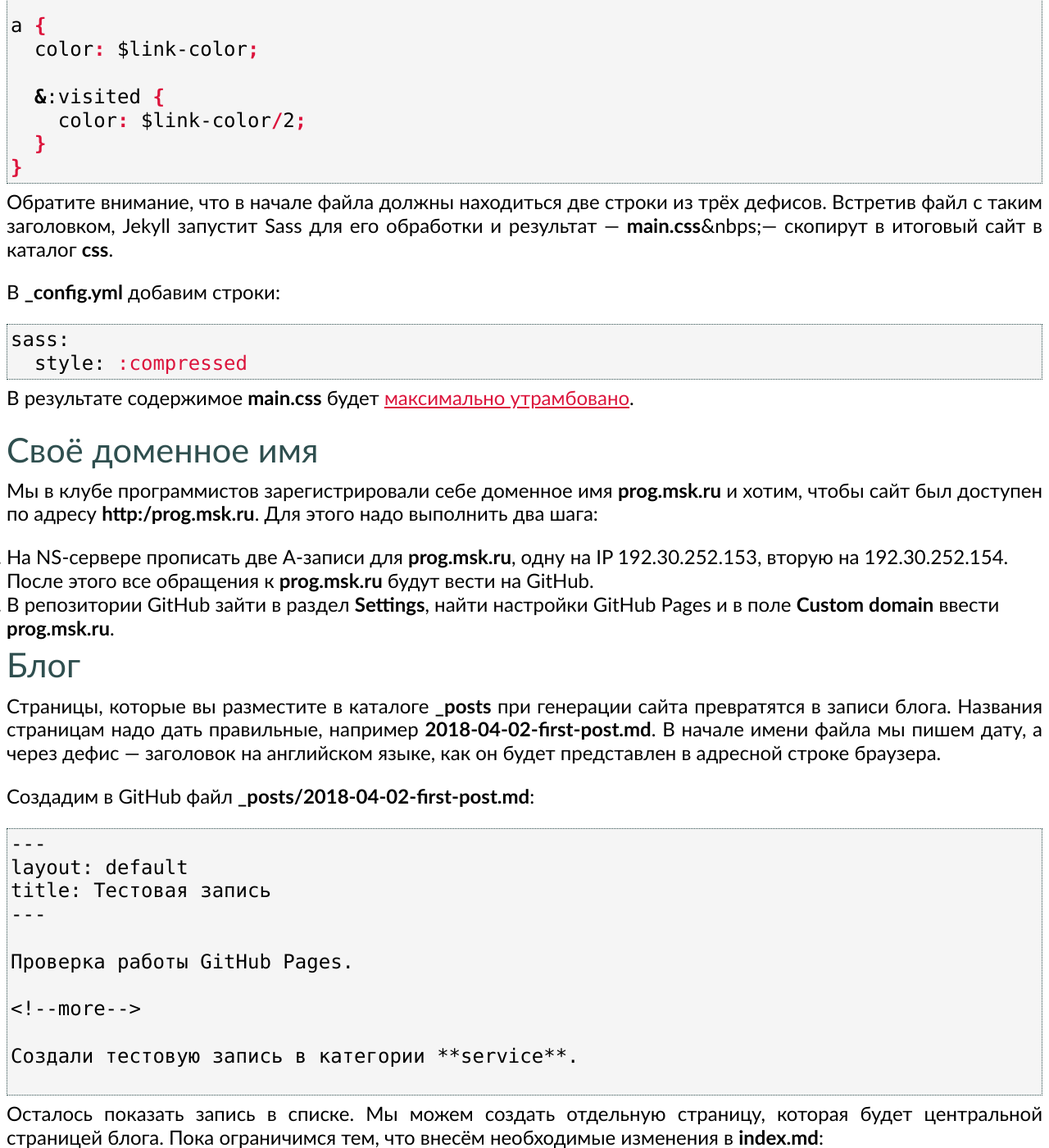
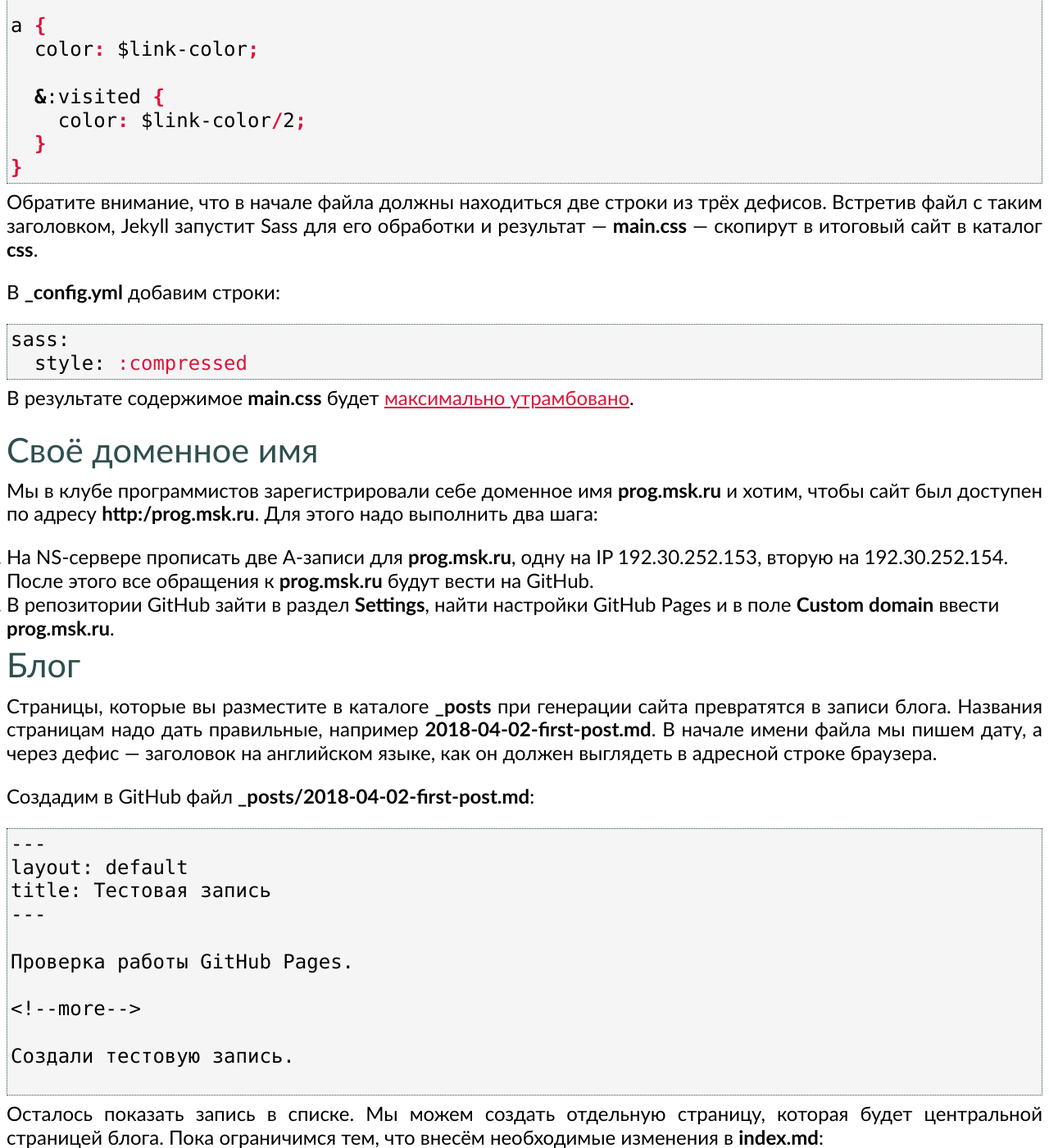
Before and after one commit to markshevchenko/markshevchenko.github.io, a Jekyll site: the page built from articles/github-pages.md, in a window 1280 px wide and 1400 px high, scrolled down 10775 px. Shown: the whole window at 82% size. Built offline with Jekyll 4.4.1, drawn with Linux system fonts in a browser that asks for light colours; some web fonts are replaced; our own code applies the rules of GitHub Pages for plain Markdown files; comment, search, counter and statistics services are not loaded; some of the changed text lies outside the part shown.

Commit message:
Подправил ошибки.

````diff
--- a/articles/github-pages.md
+++ b/articles/github-pages.md
@@ -30,8 +30,8 @@
 
 ![Пустой сайт на GitHub Pages]({{ "/img/github-pages-404.png" | relative_url }})
 
-Нажмём кнопку <kbd>Create new file</kbd> в заголовке репозитория на сайте GitHub. В качестве имени нового файала укажем **_layouts/default.html**.
-По правилам GitHub это означает, что в корне проекта будет создана папка **_layouts**, а в ней&nbsp;&mdash; файл **default.html**.
+Нажмём кнопку <kbd>Create new file</kbd> в заголовке репозитория на сайте GitHub. В качестве имени нового файала укажем **\_layouts/default.html**.
+По правилам GitHub это означает, что в корне проекта будет создана папка **\_layouts**, а в ней&nbsp;&mdash; файл **default.html**.
 Разместим внутри основной шаблон сайта:
 {% raw %}
 ```liquid
@@ -68,7 +68,7 @@
 Этот пробел требует немедленной ликвидации, которой мы и занимаемся.
 ```
 
-Наконец, в корне репозитория создадим пустой файл **_config.yml**.
+Наконец, в корне репозитория создадим пустой файл **\_config.yml**.
 
 После сохранения изменений (после фиксации их в ветке `master`), GitHub запускает Jekyll, чтобы сгенерировать
 набор статических HTML-страниц. Как правило, в течение нескольких секунд вам доступна новая версия сайта.
@@ -121,7 +121,7 @@
 Конечно, встречаются в этой жизни полиглоты, но вряд ли вы будете вести свой сайт на разных языках. Скорее всего, язык всегда
 будет один и тот же, скажем, русский. Вставлять в текст каждой страницы конструкцию `lang: ru-RU` вам быстро надоест. Что делать?
 
-Делать надо переменные сайта. Описать их можно в том самом пока пустом файле **_config.yml**:
+Делать надо переменные сайта. Описать их можно в том самом пока пустом файле **\_config.yml**:
 
 ```yaml
 lang: ru-RU
@@ -155,12 +155,14 @@
 markdown
 : Указывает инструмент конвертации Markdown в HTML. Мы предпочли [kramdown](https://kramdown.gettalong.org/).
 
-Если мы сейчас уберём `lang: ru-RU` из теста страницы **index.md**, язык документа всё равно будет указан, потому что теперь он берётся из **_config.yml**.
+Если мы сейчас уберём `lang: ru-RU` из теста страницы **index.md**, язык документа всё равно будет указан, потому что теперь он берётся из **\_config.yml**.
+
 ## Оформление сайта&nbsp;&mdash; шаблоны
+
 Большинство страниц вашего сайта похожи друг на друга. У них одинаковы заголовки, подвалы, панель навигации, а если вас подводит творческое начало, то и содержание.
 Чтобы не повторять всё это на каждой странице, применяют *шаблоны*. GitHub позволяет описывать шаблоны страниц на языке [Liquid](http::/shopify.github.io/liquid/).
 
-Создадим в папке **_layouts** файл **article.html** рядом с **default.html**:
+Создадим в папке **\_layouts** файл **article.html** рядом с **default.html**:
 {% raw %}
 ```liquid
 ---
@@ -235,7 +237,8 @@
 
 Если шаблон оказался слишком большим, отдельные блоки можно *вынести* в другие файлы, и подключить их с помощью инстуркции `include`:
 
-Например создадим в репозитории файл **_includes/header.html**:
+Например создадим в репозитории файл **\_includes/header.html**:
+
 {% raw %}
 ```liquid
 <header>
@@ -246,7 +249,7 @@
 </header>
 ```
 {% endraw %}
-И файл **_includes/footer.html**:
+И файл **\_includes/footer.html**:
 {% raw %}
 ```liquid
 <footer>
@@ -254,7 +257,7 @@
 </footer>
 ```
 {% endraw %}
-Поскольку оба они размещены в каталоге **_includes**, мы можем включить их в шаблон **article.html** без указания пути:
+Поскольку оба они размещены в каталоге **\_includes**, мы можем включить их в шаблон **article.html** без указания пути:
 {% raw %}
 ```liquid
 ---
@@ -397,15 +400,18 @@
 ```
 
 Обратите внимание, что в начале файла должны находиться две строки из трёх дефисов. Встретив файл с таким заголовком,
-Jekyll запустит Sass для его обработки и результат&nbsp;&mdash; **main.css**&nbps;&mdash; скопирут в итоговый сайт в каталог **css**.
+Jekyll запустит Sass для его обработки и результат&nbsp;&mdash; **main.css**&nbsp;&mdash; скопирут в итоговый сайт в каталог **css**.
 
-В **_config.yml** добавим строки:
+В **\_config.yml** добавим строки:
+
 ```yaml
 sass:
   style: :compressed
 ```
 В результате содержимое **main.css** будет [максимально утрамбовано](https://web-design-weekly.com/2014/06/15/different-sass-output-styles/).
+
 ## Своё доменное имя
+
 Мы в клубе программистов зарегистрировали себе доменное имя **prog.msk.ru** и хотим, чтобы сайт был доступен по адресу **http:/prog.msk.ru**. Для
 этого надо выполнить два шага:
 1. На NS-сервере прописать две А-записи для **prog.msk.ru**, одну на IP 192.30.252.153, вторую на 192.30.252.154.
@@ -416,7 +422,7 @@
 
 Страницы, которые вы разместите в каталоге **\_posts** при генерации сайта превратятся в записи блога. Названия страницам надо дать
 правильные, например **2018-04-02-first-post.md**. В начале имени файла мы пишем дату, а через дефис&nbsp;&mdash; заголовок на английском языке,
-как он будет представлен в адресной строке браузера.
+как он должен выглядеть в адресной строке браузера.
 
 Создадим в GitHub файл **\_posts/2018-04-02-first-post.md**:
 
@@ -431,7 +437,7 @@
 
 <!--more-->
 
-Создали тестовую запись в категории **service**.
+Создали тестовую запись.
 
 ```
 {% endraw %}
@@ -498,7 +504,8 @@
 Если записей станет слишком много, например, сто, разбираться в их списке станет неудобно. Чтобы сократить количество одновременно доступных записей,
 их разбивают на страницы.
 
-Jekyll разбивает записи на страницы с помощью плагина **jekyll-paginate**. Подключим и настроим его в конфигурационном файле **_config.yml**:
+Jekyll разбивает записи на страницы с помощью плагина **jekyll-paginate**. Подключим и настроим его в конфигурационном файле **\_config.yml**:
+
 ```yaml
 lang: ru-RU
 encoding: utf-8
@@ -513,6 +520,7 @@
 paginate: 10
 paginate_path: "/:num"
 ```
+
 Параметр `paginate` позволяет указать количество записей на странице, а `paginate_path` устанавливает формат пути. Скажем, формат **/blog/page:num** означает,
 что для всех страниц будут созданы каталоги **/blog/page1**, **/blog/page2**, и так далее.
 
@@ -541,6 +549,7 @@
   {{ post.excerpt }}
 {% endfor %}
 
+{% if paginator.total_pages > 1 %}
 <ul>
   {% if paginator.previous_page %}
     <li><a href="{{ paginator.previous_page_path }}">Назад</a></li>
@@ -554,13 +563,18 @@
     <li class="next">Вперёд</li>
   {% endif %}
 </ul>
+{% endif %}
 ```
 {% endraw %}
 
+Как и прежде, публикация списка записей реализована просто. Зато ниже мы видим сложный код, который отвечает отображает ссылки на
+следующую и предыдующую страницы.
+
 ## Синдикация новостей
 
-Jekyll умеет создавать ленту новостей в формате [ATOM](https://tools.ietf.org/html/rfc4287). В список `gems` файла **_config.yml** добавим плагин **jekyll-feed**
+Jekyll умеет создавать ленту новостей в формате [Atom](https://tools.ietf.org/html/rfc4287). В список `gems` файла **\_config.yml** добавим плагин **jekyll-feed**
 и опишем имя XML-файла, куда попадут анонсы записей:
+
 ```yaml
 . . .
 gems:
@@ -573,7 +587,9 @@
 feed:
   path: feed.atom
 ```
-Наконец, нам потребуется подставить ссылку ATOM в заголовок наших страниц. Добавим мета-тег `{% feed_meta %}` в заголовок основного HTML-шаблона **default.html**:
+
+Наконец, нам потребуется подставить ссылку Atom в заголовок наших страниц. Добавим мета-тег `{% feed_meta %}` в заголовок основного HTML-шаблона **default.html**:
+
 {% raw %}
 ```liquid
 <!doctype html>
@@ -594,9 +610,8 @@
 ```
 {% endraw %}
 
-После компиляции сайта в коде страницы мы увилим ссылку на документ ATOM:
+После компиляции сайта в коде страницы мы увидим ссылку на документ Atom:
 
-`html
-```
+```html
 <link type="application/atom+xml" rel="alternate" href="http://prog.msk.ru/feed.atom" title="progmsk.github.io" />
 ```
````
